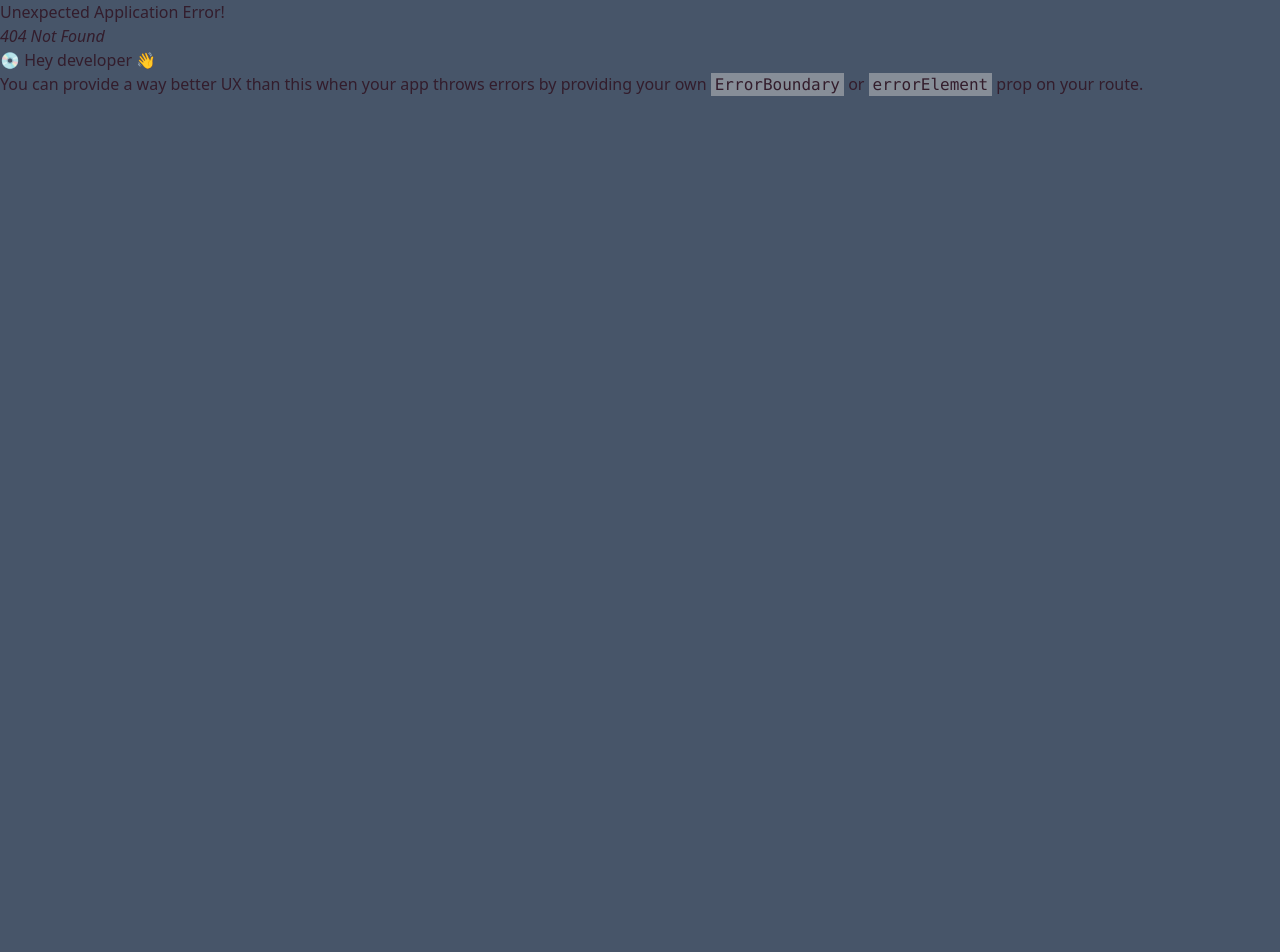
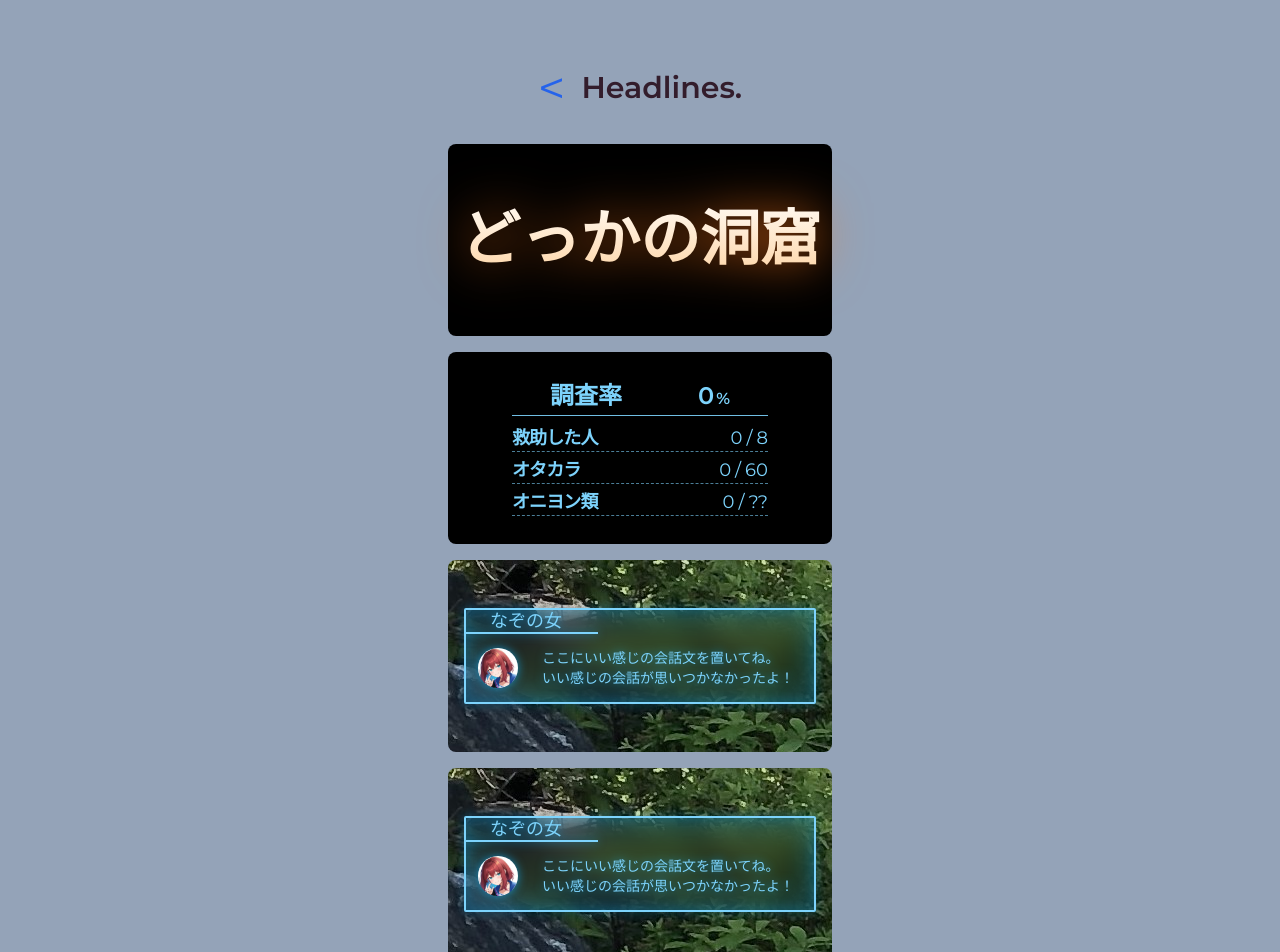
Before and after one commit to tachiguitech/vite-sandbox, a React (Vite) app: page /pik in a window 1280 px wide. Before the commit this address had no page. Shown: the top 952 px of the page. Before the commit the page ends 800 px from the top, so only its background shows below. Built offline with nearby package versions, Linux system fonts and the light colour scheme; a web font is replaced by a local one.

Commit message:
feat: :sparkles: Pikページを追加

```diff
--- /dev/null
+++ b/src/components/page/pik.page.tsx
@@ -0,0 +1,167 @@
+import { useState, type FC, useEffect } from 'react';
+import { Link } from 'react-router-dom';
+import { motion, useAnimationControls } from 'framer-motion';
+import { twMerge } from 'tailwind-merge';
+import Card from '../ui/card';
+
+const PikPage: FC = () => {
+  const [, setBlink] = useState<boolean>(false);
+  const controls = useAnimationControls();
+  useEffect(() => {
+    controls.set({ opacity: 0 });
+  }, []);
+
+  return (
+    <div className="flex flex-col items-center gap-8">
+      <div className="flex flex-row items-center gap-4 font-ss-en">
+        <Link
+          className="text-5xl text-blue-600 hover:text-blue-400 hover:underline"
+          to="/"
+        >
+          {'<'}
+        </Link>
+        <span className="text-3xl font-bold">Headlines.</span>
+      </div>
+      <div className="grid place-content-center place-items-center">
+        <main className="flex flex-col items-center gap-4">
+          <Card bgClassName="bg-black">
+            <span className="bg-gradient-to-b from-orange-50 to-orange-200 bg-clip-text font-ss-ja text-6xl font-bold text-transparent drop-shadow-org-orange">
+              どっかの洞窟
+            </span>
+          </Card>
+          <Card bgClassName="bg-black">
+            <div className="flex w-[16em] flex-col items-center gap-2 text-sky-300">
+              <div
+                className={twMerge(
+                  'relative flex w-full flex-row justify-around pb-1',
+                  'after:absolute after:bottom-0 after:block after:w-full after:border-b-[1px] after:border-b-sky-300/90'
+                )}
+              >
+                <span className="font-ss-ja text-2xl font-bold">調査率</span>
+                <div className="font-ss-en">
+                  <span className="text-2xl font-bold">0</span>
+                  <span className="text-md ml-0.5 font-bold">%</span>
+                </div>
+              </div>
+              <div className="flex w-full flex-col items-center gap-1">
+                <div
+                  className={twMerge(
+                    'relative mx-2 flex w-full flex-row justify-between',
+                    'after:absolute after:bottom-0 after:block after:w-full after:border-b-[1px] after:border-dashed after:border-b-sky-300/60'
+                  )}
+                >
+                  <span className="font-ss-ja text-lg font-bold tracking-tighter">
+                    救助した人
+                  </span>
+                  <div className="flex flex-row gap-1 font-ss-en text-lg">
+                    <span>0</span>
+                    <span>/</span>
+                    <span>8</span>
+                  </div>
+                </div>
+                <div
+                  className={twMerge(
+                    'relative flex w-full flex-row justify-between',
+                    'after:absolute after:bottom-0 after:block after:w-full after:border-b-[1px] after:border-dashed after:border-b-sky-300/60'
+                  )}
+                >
+                  <span className="font-ss-ja text-lg font-bold tracking-tighter">
+                    オタカラ
+                  </span>
+                  <div className="flex flex-row gap-1 font-ss-en text-lg">
+                    <span>0</span>
+                    <span>/</span>
+                    <span>60</span>
+                  </div>
+                </div>
+                <div
+                  className={twMerge(
+                    'relative flex w-full flex-row justify-between',
+                    'after:absolute after:bottom-0 after:block after:w-full after:border-b-[1px] after:border-dashed after:border-b-sky-300/60'
+                  )}
+                >
+                  <span className="font-ss-ja text-lg font-bold tracking-tighter">
+                    オニヨン類
+                  </span>
+                  <div className="flex flex-row gap-1 font-ss-en text-lg">
+                    <span>0</span>
+                    <span>/</span>
+                    <span>??</span>
+                  </div>
+                </div>
+              </div>
+            </div>
+          </Card>
+          <Card bgClassName="bg-[url('/image_bg.jpg')]">
+            <div className="flex h-[6em] w-[22em] flex-col items-start rounded-sm border-2 border-sky-300 font-ss-ja text-sky-300 drop-shadow-org-sky backdrop-blur-lg">
+              <div className="flex h-[1.5em] flex-row items-center border-b-2 border-sky-300 pl-[1.5em]">
+                <span className="w-[6em] text-lg font-medium">なぞの女</span>
+              </div>
+              <div className="flex h-[4.5em] w-full flex-row items-center p-1">
+                <div className="m-2 h-10 w-10 shrink-0 rounded-full bg-[url('/image_avatar.png')] bg-cover" />
+                <div className="grid h-full grow auto-rows-[auto_1fr] grid-cols-[1fr] place-items-center">
+                  <span className="col-span-full grid grid-cols-[1fr] overflow-y-scroll whitespace-pre-line text-sm">
+                    {`ここにいい感じの会話文を置いてね。
+                        いい感じの会話が思いつかなかったよ！`}
+                  </span>
+                </div>
+              </div>
+            </div>
+          </Card>
+          <div className="flex flex-col items-center gap-1">
+            <Card bgClassName="bg-[url('/image_bg.jpg')]">
+              <div className="grid h-[6em] w-[22em] place-content-center place-items-center">
+                <motion.div
+                  className="absolute z-10 h-full w-full rounded-sm border-2 border-white"
+                  animate={controls}
+                  transition={{
+                    duration: 0.6,
+                    repeat: Infinity,
+                    repeatType: 'reverse'
+                  }}
+                />
+                <div className="absolute flex h-full w-full flex-col items-start rounded-sm border-2 border-sky-300 font-ss-ja text-sky-300 drop-shadow-org-sky backdrop-blur-lg">
+                  <div className="flex h-[1.5em] flex-row items-center border-b-2 border-sky-300 pl-[1.5em]">
+                    <span className="w-[6em] text-lg font-medium">
+                      なぞの女
+                    </span>
+                  </div>
+                  <div className="flex h-[4.5em] w-full flex-row items-center p-1">
+                    <div className="m-2 h-10 w-10 shrink-0 rounded-full bg-[url('/image_avatar.png')] bg-cover" />
+                    <div className="grid h-full grow auto-rows-[auto_1fr] grid-cols-[1fr] place-items-center">
+                      <span className="col-span-full grid grid-cols-[1fr] overflow-y-scroll whitespace-pre-line text-sm">
+                        {`ここにいい感じの会話文を置いてね。
+                        いい感じの会話が思いつかなかったよ！`}
+                      </span>
+                    </div>
+                  </div>
+                </div>
+              </div>
+            </Card>
+            <button
+              className="rounded-md bg-slate-700 px-4 py-2 font-ss-en text-lg text-slate-50 shadow-md hover:bg-slate-500 active:translate-y-0.5"
+              type="button"
+              onClick={() => {
+                setBlink((prev) => {
+                  const next = !prev;
+                  if (next) {
+                    controls.start({
+                      opacity: [null, 0, 0.75]
+                    });
+                  } else {
+                    controls.stop();
+                    controls.set({ opacity: 0 });
+                  }
+                  return next;
+                });
+              }}
+            >
+              Blink
+            </button>
+          </div>
+        </main>
+      </div>
+    </div>
+  );
+};
+export default PikPage;
--- a/src/components/page/root.page.tsx
+++ b/src/components/page/root.page.tsx
@@ -24,6 +24,12 @@
         >
           Carousels
         </Link>
+        <Link
+          className="text-blue-600 hover:text-blue-400 hover:underline hover:underline-offset-4"
+          to="/pik"
+        >
+          Pik
+        </Link>
       </div>
     </div>
   </div>
--- a/src/main.tsx
+++ b/src/main.tsx
@@ -6,6 +6,7 @@
 import Animations from './pages/animations';
 import Carousels from './pages/carousels';
 import Headlines from './pages/headlines';
+import Pik from './pages/pik';
 
 const router = createBrowserRouter(
   [
@@ -24,6 +25,10 @@
     {
       path: '/carousels',
       element: <Carousels />
+    },
+    {
+      path: '/pik',
+      element: <Pik />
     }
   ],
   { basename: import.meta.env.BASE_URL }
--- /dev/null
+++ b/src/pages/pik.tsx
@@ -0,0 +1,10 @@
+import type { FC } from 'react';
+import PikPage from '../components/page/pik.page';
+
+const Pik: FC = () => (
+  <div className="bg-slate-400 py-16">
+    <PikPage />
+  </div>
+);
+
+export default Pik;
--- a/tailwind.config.js
+++ b/tailwind.config.js
@@ -12,6 +12,10 @@
         'org-pink': '#e5cbd1',
         'org-blue': '#6699a1',
         primary: '#331d2c'
+      },
+      dropShadow: {
+        'org-orange': '0 0px 25px rgba(249, 115, 22, 0.75)',
+        'org-sky': '0 0px 5px rgba(14, 165, 233, 0.75)'
       }
     }
   },
```
Also changed, not shown: public/image_avatar.png (added), public/image_bg.jpg (added).
